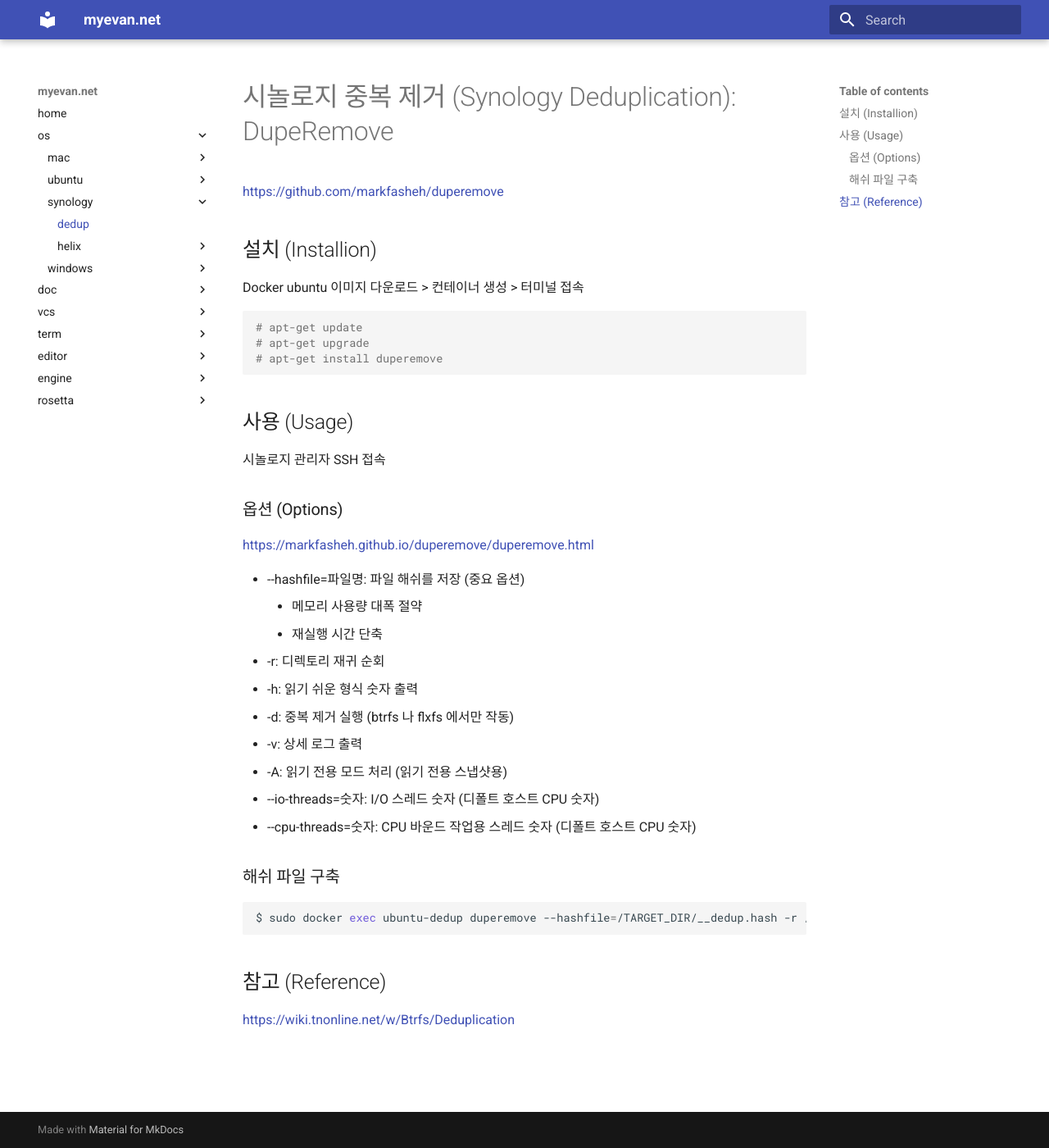
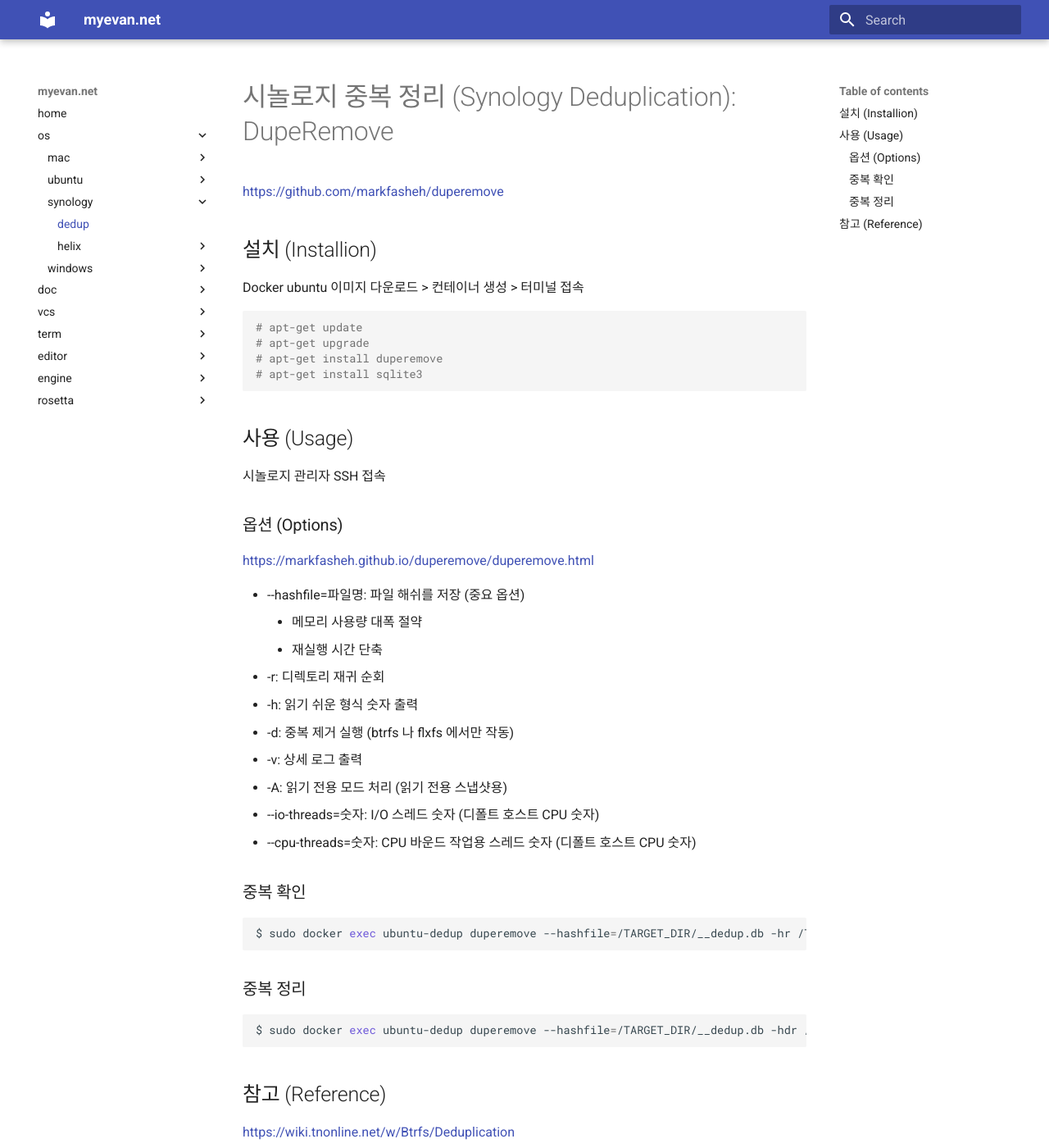
Before and after one commit to myevan/myevan-home, an MkDocs documentation site: the page built from docs/synology_ubuntu_dedup.md, in a window 1280 px wide and 1400 px high. Shown: the whole window at 82% size. Built offline with MkDocs 1.6.1 and Material for MkDocs 9.7.7, drawn with Linux system fonts in a browser that asks for light colours.

Commit message:
시놀로지 중복 정리 보강

````diff
--- a/docs/synology_ubuntu_dedup.md
+++ b/docs/synology_ubuntu_dedup.md
@@ -1,4 +1,4 @@
-# 시놀로지 중복 제거 (Synology Deduplication): DupeRemove
+# 시놀로지 중복 정리 (Synology Deduplication): DupeRemove
 
 <https://github.com/markfasheh/duperemove>
 
@@ -10,6 +10,7 @@ Docker ubuntu 이미지 다운로드 > 컨테이너 생성 > 터미널 접속
 # apt-get update
 # apt-get upgrade
 # apt-get install duperemove
+# apt-get install sqlite3
 ```
 
 ## 사용 (Usage)
@@ -31,10 +32,16 @@ Docker ubuntu 이미지 다운로드 > 컨테이너 생성 > 터미널 접속
 * --io-threads=숫자: I/O 스레드 숫자 (디폴트 호스트 CPU 숫자)
 * --cpu-threads=숫자: CPU 바운드 작업용 스레드 숫자 (디폴트 호스트 CPU 숫자)
 
-### 해쉬 파일 구축
+### 중복 확인
 
 ```bash
-$ sudo docker exec ubuntu-dedup duperemove --hashfile=/TARGET_DIR/__dedup.hash -r /TARGET_DIR
+$ sudo docker exec ubuntu-dedup duperemove --hashfile=/TARGET_DIR/__dedup.db -hr /TARGET_DIR
+```
+
+### 중복 정리
+
+```bash
+$ sudo docker exec ubuntu-dedup duperemove --hashfile=/TARGET_DIR/__dedup.db -hdr /TARGET_DIR
 ```
 
 ## 참고 (Reference)
````
